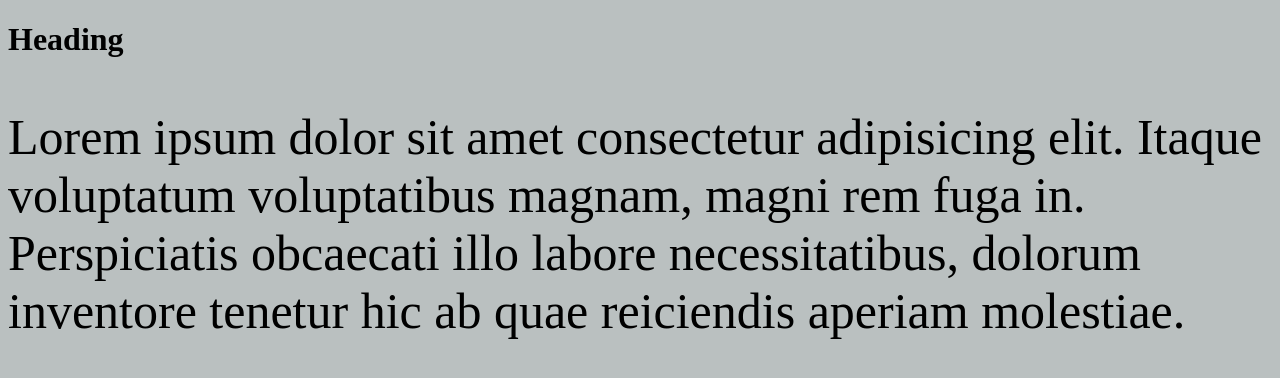
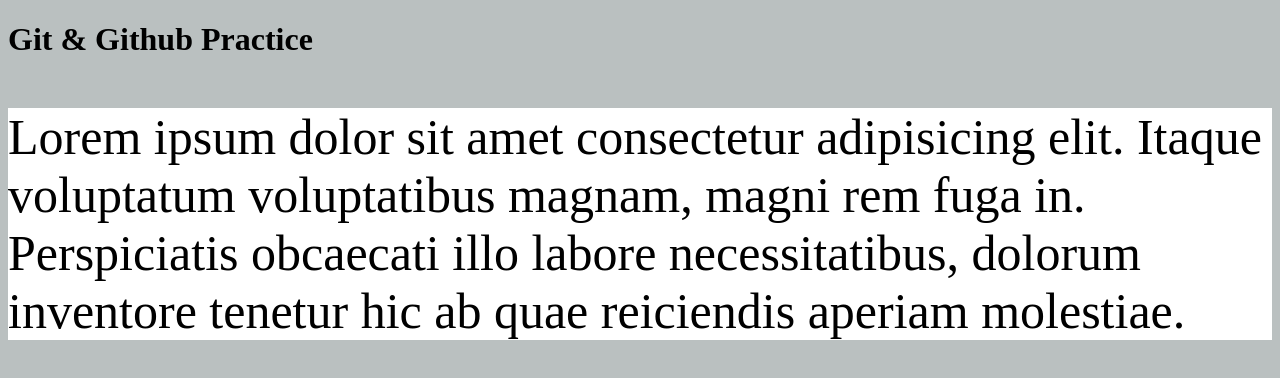
Before and after one commit to sayeemhasanlimon/practics-project, a plain HTML site: page index.html in a window 1280 px wide. Drawn offline with Linux system fonts and the light colour scheme.

Commit message:
heading change & colour

```diff
--- a/index.html
+++ b/index.html
@@ -7,7 +7,7 @@
     <title>Git & Github</title>
 </head>
 <body>
-    <h1>Heading</h1>
+    <h1>Git & Github Practice</h1>
     <p class="pera">Lorem ipsum dolor sit amet consectetur adipisicing elit. Itaque voluptatum voluptatibus magnam, magni rem fuga in. Perspiciatis obcaecati illo labore necessitatibus, dolorum inventore tenetur hic ab quae reiciendis aperiam molestiae.</p>
 </body>
 </html>
--- a/style.css
+++ b/style.css
@@ -3,4 +3,6 @@ body {
 }
 .pera {
     font-size: 50px;
+    background-color: white;
+    color: black;
 }
```
